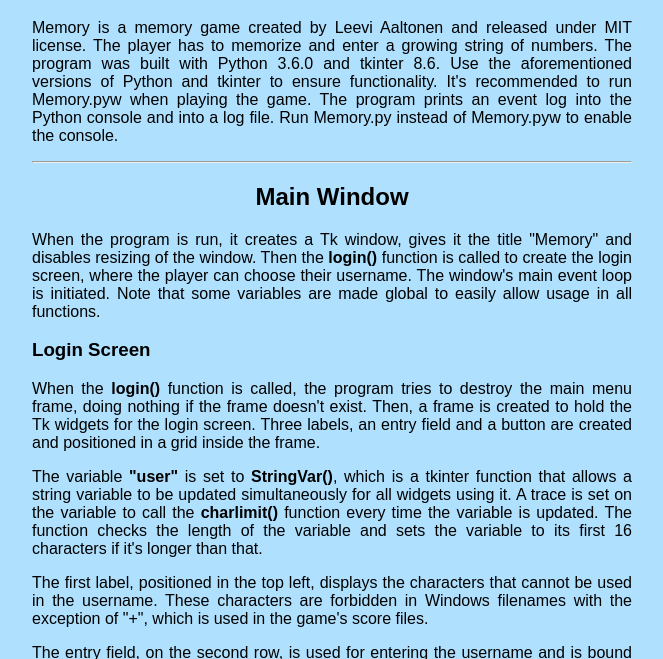
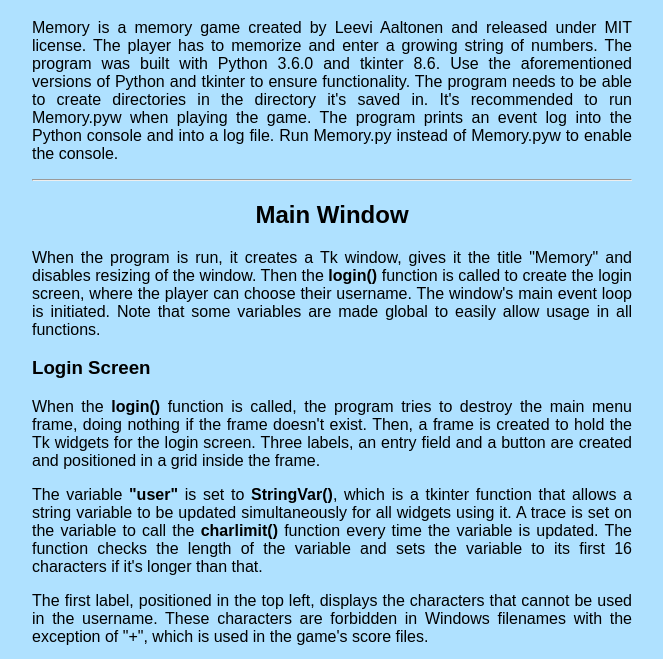
Before and after one commit to lewskii/Memory, a plain HTML site: page docs/index.html in a window 1280 px wide. Shown: the part 61-720 px from the top of the page, without its empty margins (308-971 px from the left). Drawn offline with Linux system fonts and the light colour scheme.

Commit message:
Small addition to the documentation

```diff
--- a/docs/index.html
+++ b/docs/index.html
@@ -34,6 +34,7 @@
     Memory is a memory game created by Leevi Aaltonen and released under MIT license. The player has to memorize and enter
     a growing string of numbers. The program was built with Python 3.6.0 and tkinter 8.6.
     Use the aforementioned versions of Python and tkinter to ensure functionality.
+	The program needs to be able to create directories in the directory it's saved in.
     It's recommended to run Memory.pyw when playing the game.
     The program prints an event log into the Python console and into a log file. Run Memory.py instead of Memory.pyw to enable the console.
 </p>
```
